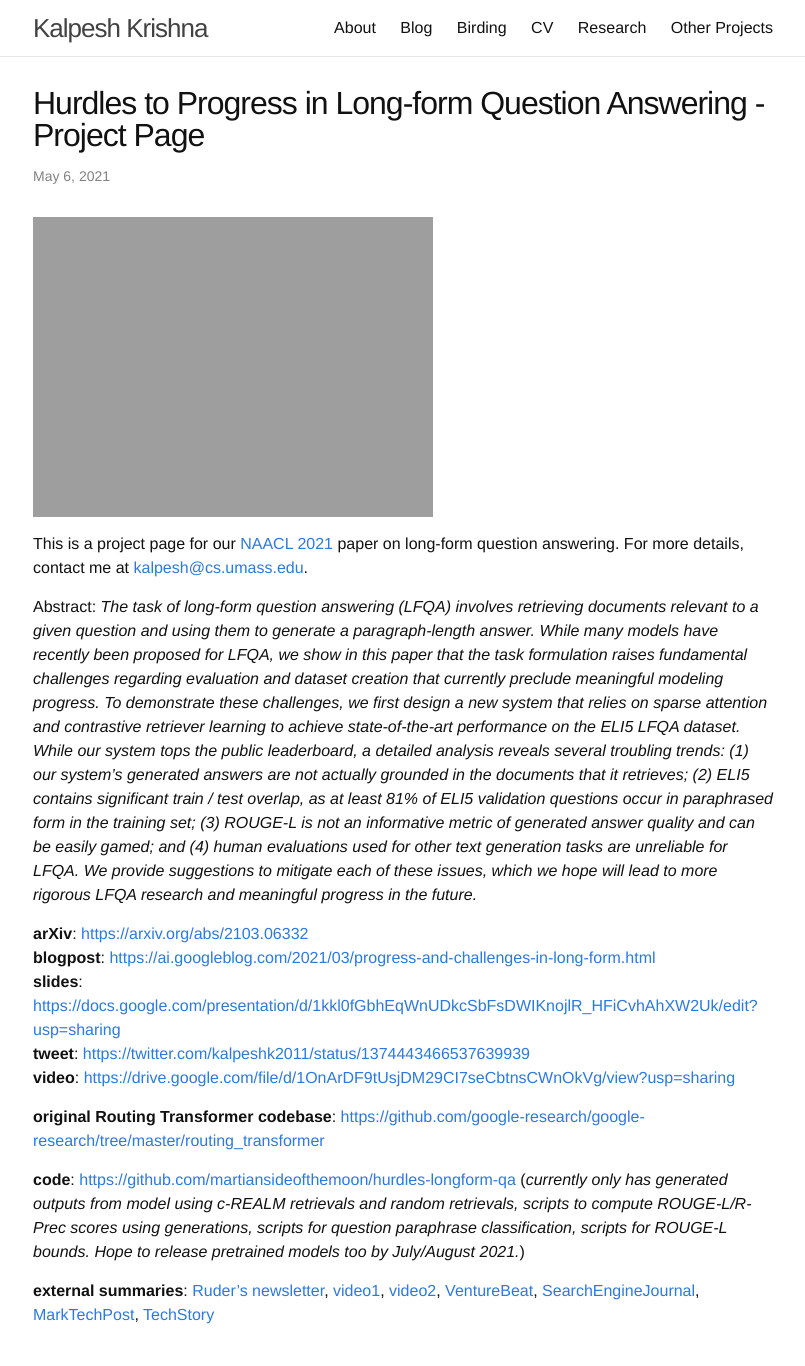
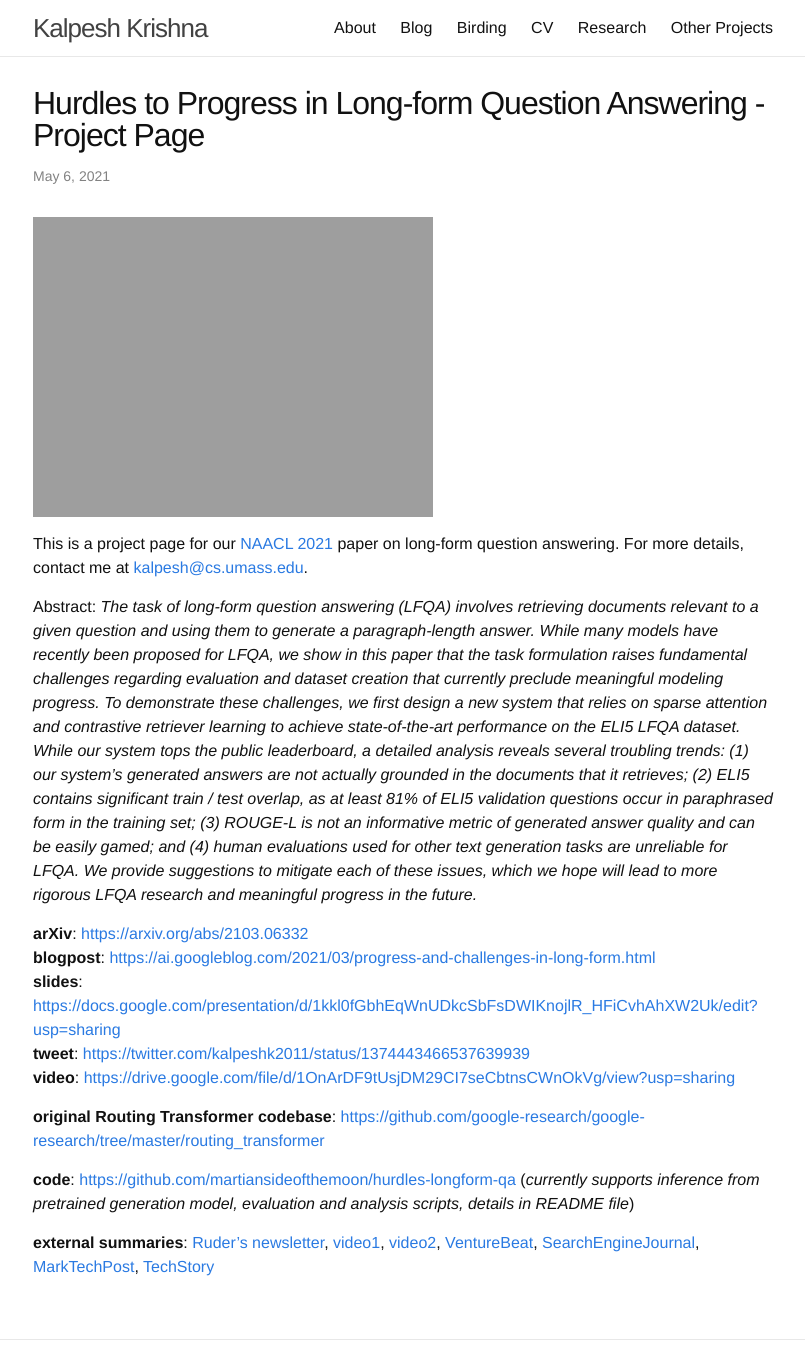
Before and after one commit to martiansideofthemoon/martiansideofthemoon.github.io, a Jekyll site: the page built from _posts/2021-05-06-naacl21.md, in a window 1280 px wide, cut to the strip 0-1366 px from the top of the page. Shown: the whole strip, without its empty margins (237-1042 px from the left). Built offline with Jekyll 4.4.1, drawn with Linux system fonts in a browser that asks for light colours; comment, search, counter and statistics services are not loaded.

Commit message:
Update 2021-05-06-naacl21.md

```diff
--- a/_posts/2021-05-06-naacl21.md
+++ b/_posts/2021-05-06-naacl21.md
@@ -20,6 +20,6 @@ Abstract: *The task of long-form question answering (LFQA) involves retrieving d
 
 **original Routing Transformer codebase**: [https://github.com/google-research/google-research/tree/master/routing_transformer](https://github.com/google-research/google-research/tree/master/routing_transformer)
 
-**code**: [https://github.com/martiansideofthemoon/hurdles-longform-qa](https://github.com/martiansideofthemoon/hurdles-longform-qa) (*currently only has generated outputs from model using c-REALM retrievals and random retrievals, scripts to compute ROUGE-L/R-Prec scores using generations, scripts for question paraphrase classification, scripts for ROUGE-L bounds. Hope to release pretrained models too by July/August 2021.*)
+**code**: [https://github.com/martiansideofthemoon/hurdles-longform-qa](https://github.com/martiansideofthemoon/hurdles-longform-qa) (*currently supports inference from pretrained generation model, evaluation and analysis scripts, details in README file*)
 
 **external summaries**: [Ruder's newsletter](https://newsletter.ruder.io/issues/eacl-iclr-naacl-papers-round-up-research-reality-checks-ml-on-code-592784), [video1](https://www.youtube.com/watch?v=StyE5noPe4g&t=2839s&ab_channel=HenryAILabs), [video2](https://www.youtube.com/watch?v=8tZZoX5ct0I&t=2937s&ab_channel=HenryAILabs), [VentureBeat](https://venturebeat.com/2021/03/17/language-models-struggle-to-answer-questions-without-paraphrasing-training-data/), [SearchEngineJournal](https://www.searchenginejournal.com/long-form-question-answering/402519/#close), [MarkTechPost](https://www.marktechpost.com/2021/03/27/google-ai-introduces-a-new-system-for-open-domain-long-form-question-answering-lfqa/), [TechStory](https://techstory.in/google-ai-introduces-a-new-system-for-open-domain-long-form-question-answering-lfqa/)
```
